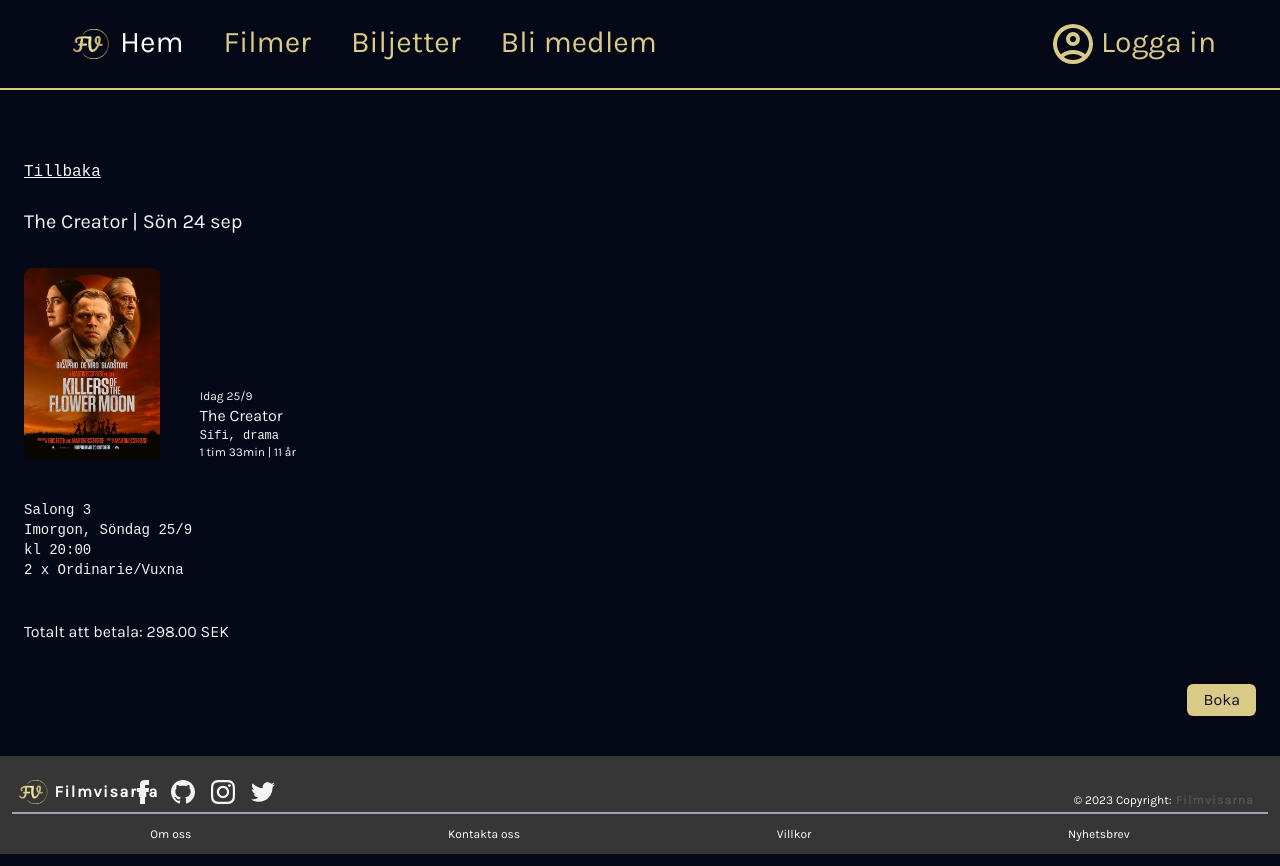
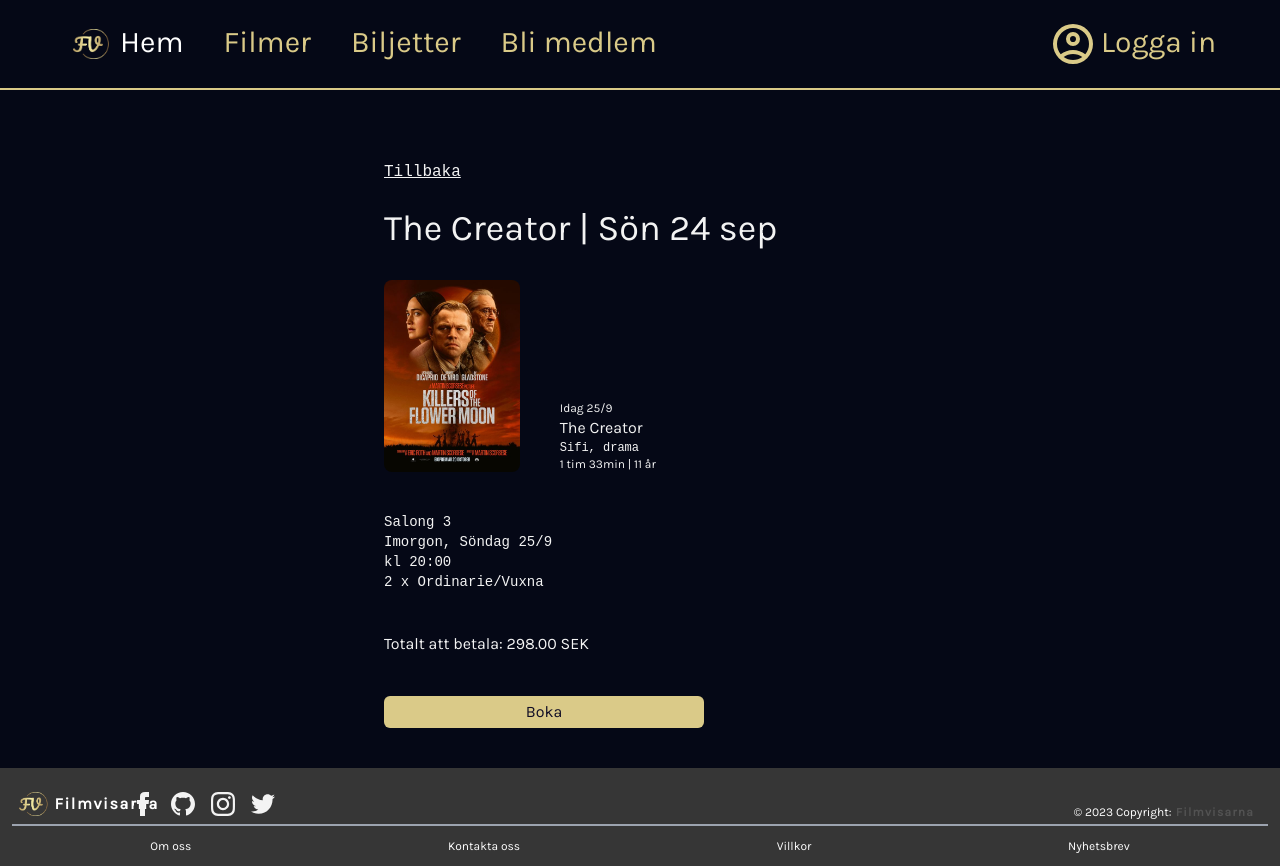
Before and after one commit to jacke99/Projektarbete-Filmvisarna, a React (Vite) app in the folder client/: page /movies in a window 1280 px wide. Built offline with nearby package versions, Linux system fonts and the light colour scheme; a web font is replaced by a local one.

Commit message:
almost responsive

```diff
--- a/client/src/components/BookMovieHero.jsx
+++ b/client/src/components/BookMovieHero.jsx
@@ -15,7 +15,7 @@ export default function BookMovieHero(){
         <p className="font-inconsolata text-xs">Sifi, drama</p>
         <p className="text-xs">1 tim 33min | 11 år</p>
       </div>
-      <button className={`${styles.buttonStyle} md:ml-auto`}>Boka</button>
+      <button className={`${styles.buttonStyle} md:ml-auto lg:ml-auto`}>Boka</button>
     </div>
 
     <div className="max-w-full p-4 flex items-center justify-between md:justify-start lg:justify-start md:px-20 lg:px-96">
@@ -30,7 +30,7 @@ export default function BookMovieHero(){
         <p className="font-inconsolata text-xs">Sifi, drama</p>
         <p className="text-xs">1 tim 33min | 11 år</p>
       </div>
-      <button className={`${styles.buttonStyle} md:ml-auto`}>Boka</button>
+      <button className={`${styles.buttonStyle} md:ml-auto lg:ml-auto`}>Boka</button>
     </div>
 
 
@@ -46,7 +46,7 @@ export default function BookMovieHero(){
         <p className="font-inconsolata text-xs">Sifi, drama</p>
         <p className="text-xs">1 tim 33min | 11 år</p>
       </div>
-      <button className={`${styles.buttonStyle} md:ml-auto`}>Boka</button>
+      <button className={`${styles.buttonStyle} md:ml-auto lg:ml-auto`}>Boka</button>
     </div>
 </>
 )
--- a/client/src/components/BookingPartTwo.jsx
+++ b/client/src/components/BookingPartTwo.jsx
@@ -5,11 +5,11 @@ import { styles } from "../styles";
 
 export default function BookingPartTwo(){
     return(
-        <div className=" mt-40 px-6 flex flex-col">
+        <div className="lg:px-96 mt-40 px-6 flex flex-col">
              <NavLink to="/booking" className="text-white-100 font-inconsolata underline mb-6"> Tillbaka</NavLink>
-            <h1 className="text-white-100 text-xl mb-8">The Creator | Sön 24 sep</h1>
+            <h1 className="text-white-100 text-xl mb-8 lg:text-4xl">The Creator | Sön 24 sep</h1>
 
-            <div className="mb-10 max-w-full flex items-end justify-start md:justify-start lg:justify-start">
+     <div className="mb-10 max-w-full flex items-end justify-start md:justify-start lg:justify-start">
       <img
         src={killersPoster}
         alt="movie poster from Killers of the flower moon"
@@ -33,7 +33,7 @@ export default function BookingPartTwo(){
     <div className="text-white-100 mb-10">
         <p>Totalt att betala: 298.00 SEK</p>
     </div>
-    <button className={`${styles.buttonStyle} mb-10 md:max-w-xs`}>Boka</button>
+    <button className={`${styles.buttonStyle} mb-10 md:max-w-xs lg:`}>Boka</button>
 
     </div>
     )
--- a/client/src/styles.js
+++ b/client/src/styles.js
@@ -17,7 +17,7 @@ const styles = {
     "w-full border border-gray-300 rounded-md p-1.5 text-sm text-gray-400 my-2 h-8",
   centerAbsolutePos:
     "absolute left-1/2 transform -translate-x-1/2 -translate-y-1/2",
-    buttonStyle:"bg-gold text-black-100 rounded-md px-4 p-1 lg:ml-auto",
+    buttonStyle:"bg-gold text-black-100 rounded-md px-4 p-1 ",
 };
 
 export { styles };
```
